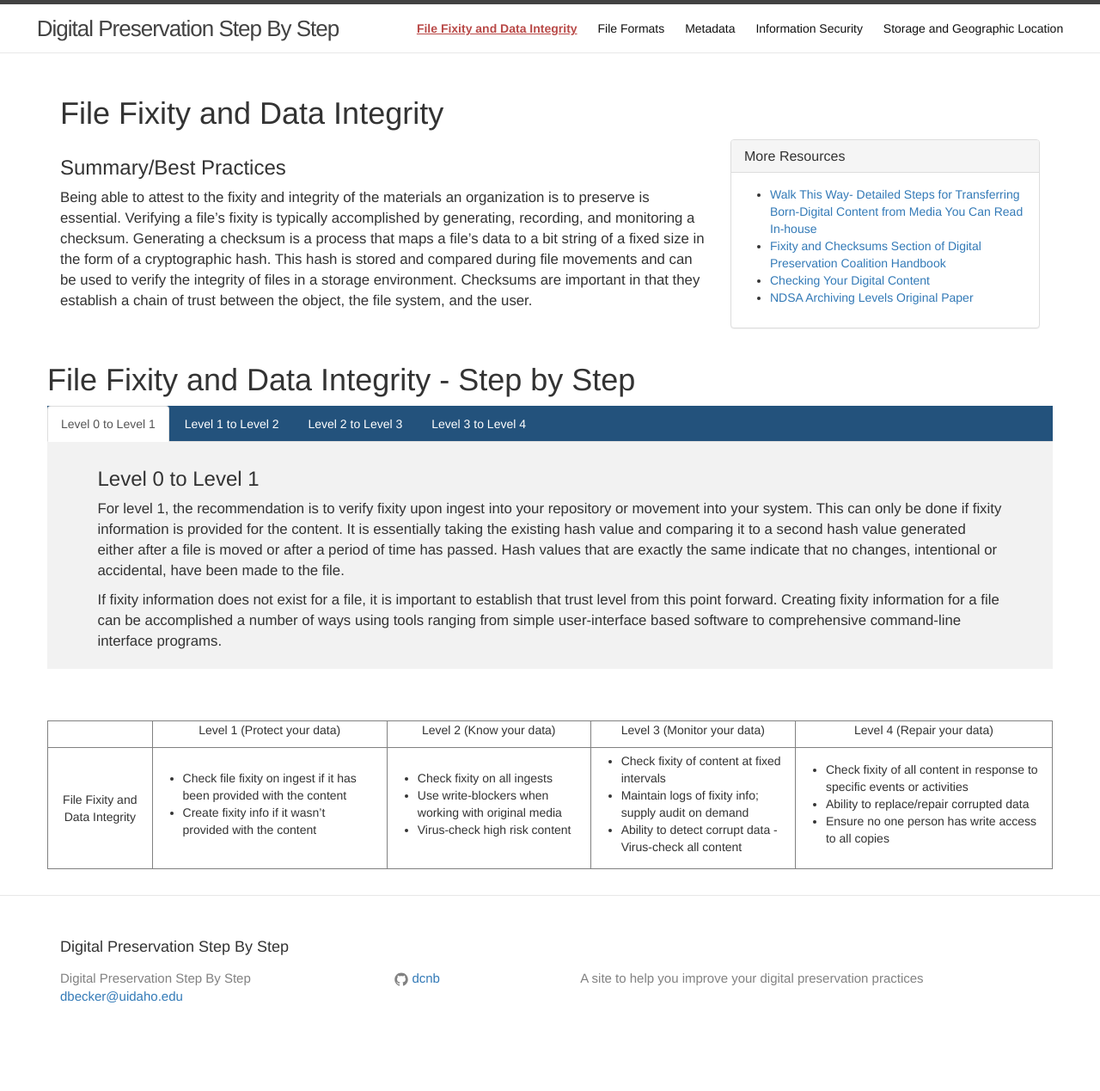
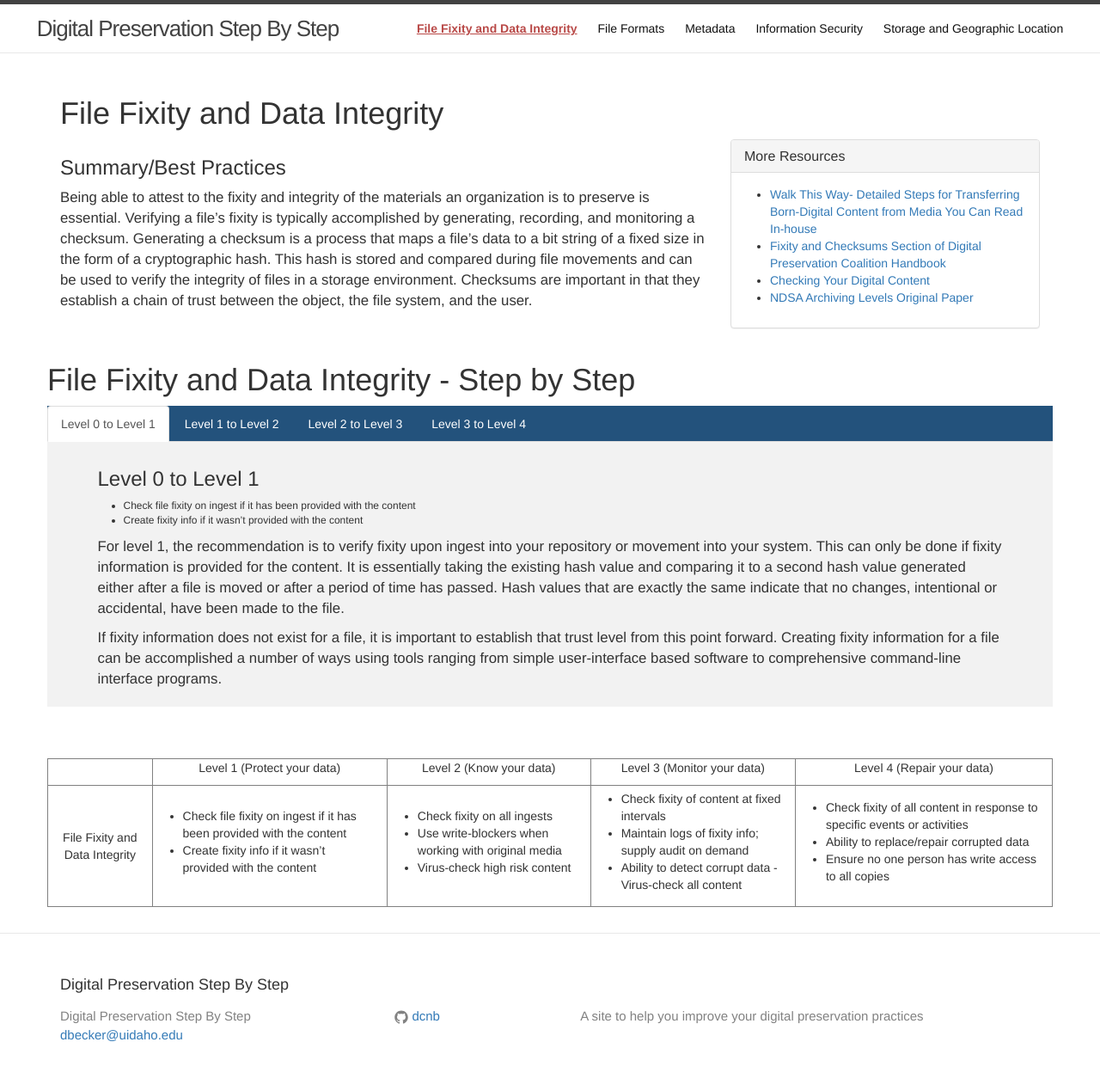
Before and after one commit to dcnb/digprezsteps, a Jekyll site: the page built from fixity.markdown, in a window 1280 px wide. Shown: the whole page at 86% size. Built offline with Jekyll 4.4.1, drawn with Linux system fonts in a browser that asks for light colours; before the commit the page ends 1225 px from its top, so only the background shows below that.

Commit message:
fixed extra div and liquid for step to include bullets

```diff
--- a/_includes/defmeta.html
+++ b/_includes/defmeta.html
@@ -42,5 +42,3 @@
 </div>
 </div>
 </div>
-
-</div>
--- a/_layouts/step.html
+++ b/_layouts/step.html
@@ -58,7 +58,7 @@ layout: default
     <div id="tab1" class="tab-pane fade in active">
       <h3>Level 0 to Level 1</h3>
       <ul >
-{% for bullet in site.data.page.path.level-1 %}
+{% for bullet in site.data.[page.path].level-1 %}
   <li class="step-reminder">
 
       {{ bullet.text }}
```
